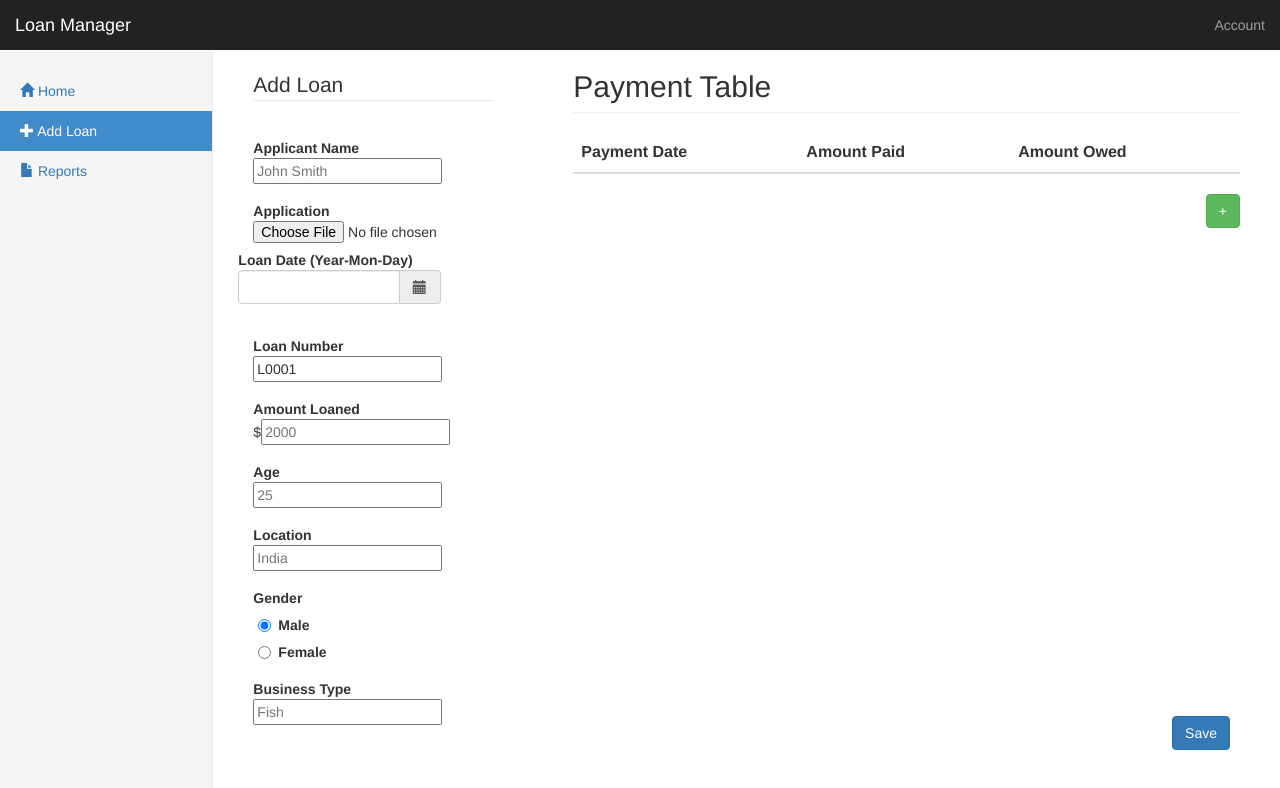
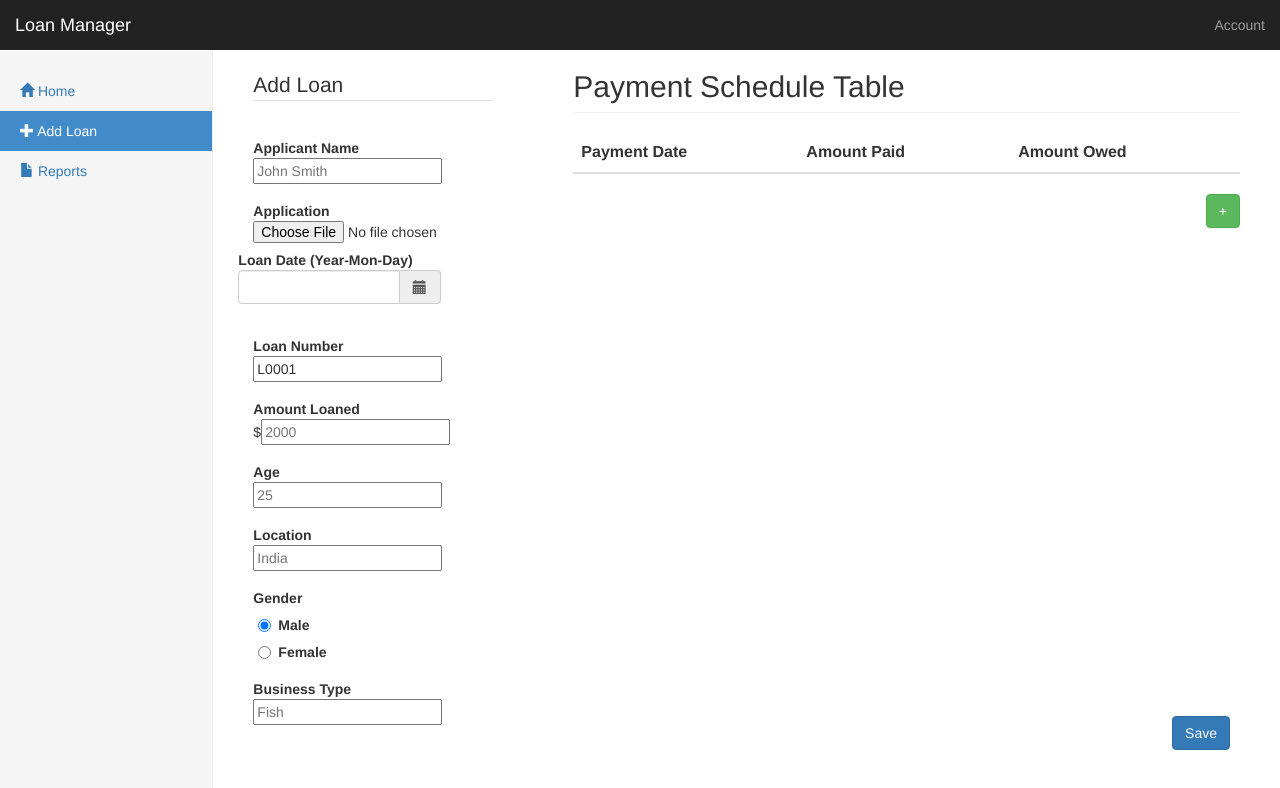
Before and after one commit to 5loaves/loan-manager, a plain HTML site: page index.html in a window 1280 px wide. Both pictures are taken after a click on the item "Add Loan". Drawn offline with nearby package versions, Linux system fonts and the light colour scheme; files that its build step writes are made by us from their sources; a script that the page names is missing.

Commit message:
renamed payment schedule table

```diff
--- a/index.html
+++ b/index.html
@@ -242,7 +242,7 @@
 
 	</div>
 	<div class="col-sm-1 col-sm-offset-1 col-md-7 col-md-offset-0 main">
-	  <h2 class="page-header">Payment Table</h2>
+	  <h2 class="page-header">Payment Schedule Table</h2>
 
 	  <table id="paymentTable" class="table table-striped">
             <thead>
```
